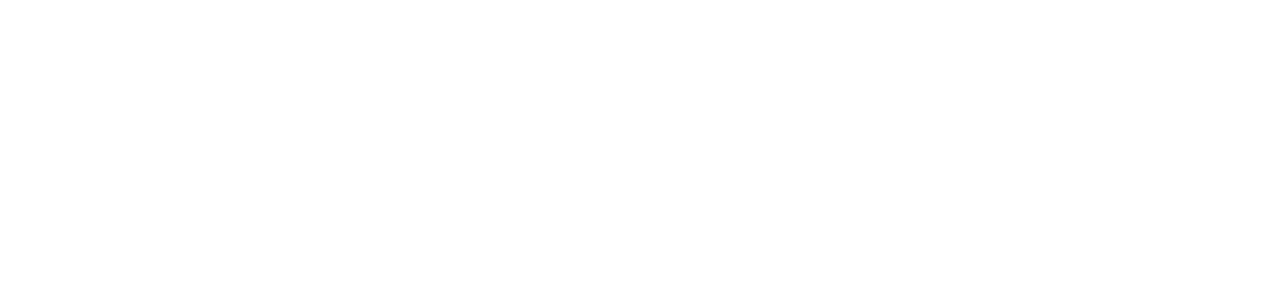
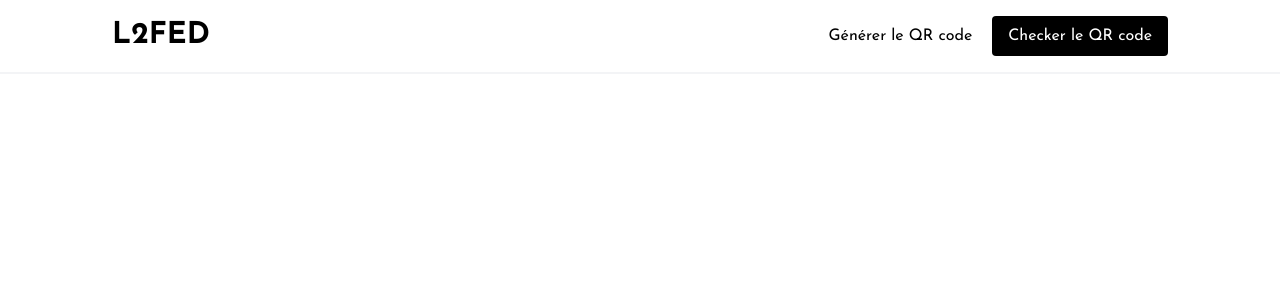
Before and after one commit to 12YBoke/front-end, a Next.js app: page / in a window 1280 px wide. Shown: the top 300 px of the page. Built offline with nearby package versions, Linux system fonts and the light colour scheme.

Commit message:
navigation without link

```diff
--- a/package.json
+++ b/package.json
@@ -9,14 +9,17 @@
     "lint": "next lint"
   },
   "dependencies": {
+    "@supabase/supabase-js": "^2.33.1",
     "@types/node": "20.5.9",
     "@types/react": "18.2.21",
     "@types/react-dom": "18.2.7",
+    "clsx": "^2.0.0",
     "eslint": "8.49.0",
     "eslint-config-next": "13.4.19",
     "next": "13.4.19",
     "react": "18.2.0",
     "react-dom": "18.2.0",
+    "supabase": "^1.93.0",
     "typescript": "5.2.2"
   },
   "devDependencies": {
--- a/src/app/layout.tsx
+++ b/src/app/layout.tsx
@@ -1,10 +1,9 @@
 import './globals.css'
 import type { Metadata } from 'next'
-import { Poppins } from 'next/font/google'
+import { Josefin_Sans } from 'next/font/google'
 
-const poppins = Poppins({
-  subsets: ['latin'],
-  weight: '100'
+const josefin_Sans = Josefin_Sans({
+  subsets: ['latin']
 })
 
 export const metadata: Metadata = {
@@ -22,7 +21,7 @@
 }) {
   return (
     <html lang="fr">
-      <body className={poppins.className}>{children}</body>
+      <body className={josefin_Sans.className}>{children}</body>
     </html>
   )
 }
--- a/src/app/page.tsx
+++ b/src/app/page.tsx
@@ -1,7 +1,9 @@
+import { Navigation } from "@/ui/components/navigation/navigation";
+
 export default function Home() {
   return (
-    <main>
-
-    </main>
+    <>
+      <Navigation/>
+    </>
   )
 }
--- /dev/null
+++ b/src/config/supabaseClient.js
@@ -0,0 +1,8 @@
+import { createClient } from '@supabase/supabase-js'
+
+const supabaseUrl = process.env.NEXT_PUBLIC_SUPABASE_URL
+const supabaseKey = process.env.NEXT_PUBLIC_SUPABASE_ANON_KEY
+
+const supabase = createClient(supabaseUrl, supabaseKey)
+
+export default supabase
--- /dev/null
+++ b/src/ui/components/container/container.tsx
@@ -0,0 +1,21 @@
+import clsx from "clsx"
+
+interface Props {
+  children: React.ReactNode
+  className?: string
+}
+
+export const Container = ({children, className}: Props) => {
+  return(
+    <div
+      className={
+        clsx(
+          "w-full max-w-7xl mx-auto px-28 py-4",
+          className
+        )
+      }
+    >
+      {children}
+    </div>
+  )
+}
--- /dev/null
+++ b/src/ui/components/navigation/navigation.tsx
@@ -0,0 +1,22 @@
+import { Container } from "../container/container"
+import { Typography } from "@/ui/design-system/typography/typography"
+import { Button } from "@/ui/design-system/button/button"
+
+interface Props {
+}
+
+export const Navigation = ({}: Props) => {
+  return(
+    <div className="border-b-2 border-gray-100">
+      <Container className="flex flex-row items-center justify-between gap-3">
+        <div className="">
+          <Typography component="h1" className="font-bold text-3xl">L2FED</Typography>
+        </div>
+        <div className="flex items-center gap-5">
+          <Typography component="span">Générer le QR code</Typography>
+          <Button>Checker le QR code</Button>
+        </div>
+      </Container>
+    </div>
+  )
+}
--- /dev/null
+++ b/src/ui/design-system/button/button.tsx
@@ -0,0 +1,25 @@
+import clsx from "clsx"
+import { Typography } from "../typography/typography"
+
+interface Props {
+  children: React.ReactNode
+  className?: string
+}
+
+export const Button = ({
+  children,
+  className
+}: Props) => {
+  return(
+    <div
+      className={
+        clsx(
+          "bg-black px-4 py-2 text-white rounded",
+          className
+        )
+      }
+    >
+      <Typography>{children}</Typography>
+    </div>
+  )
+}
--- /dev/null
+++ b/src/ui/design-system/typography/typography.tsx
@@ -0,0 +1,26 @@
+import { clsx } from "clsx"
+
+interface Props {
+  children: React.ReactNode
+  className?: string
+  component?: 'h1' | 'h2' | 'h3' | 'h4' | 'div' | 'p' | 'span'
+}
+
+export const Typography = ({
+  children,
+  className,
+  component : Component = 'span'
+}: Props) => {
+  return (
+    <Component
+      className={
+        clsx(
+          "",
+          className
+        )
+      }
+    >
+      {children}
+    </Component>
+  )
+}
--- a/tsconfig.json
+++ b/tsconfig.json
@@ -23,6 +23,6 @@
       "@/*": ["./src/*"]
     }
   },
-  "include": ["next-env.d.ts", "**/*.ts", "**/*.tsx", ".next/types/**/*.ts"],
+  "include": ["next-env.d.ts", "**/*.ts", "**/*.tsx", ".next/types/**/*.ts", "src/config/supabaseClient.js"],
   "exclude": ["node_modules"]
 }
```
Also changed, not shown: .eslintrc.json, 2 other files (tests, documents, lock files or other folders).
